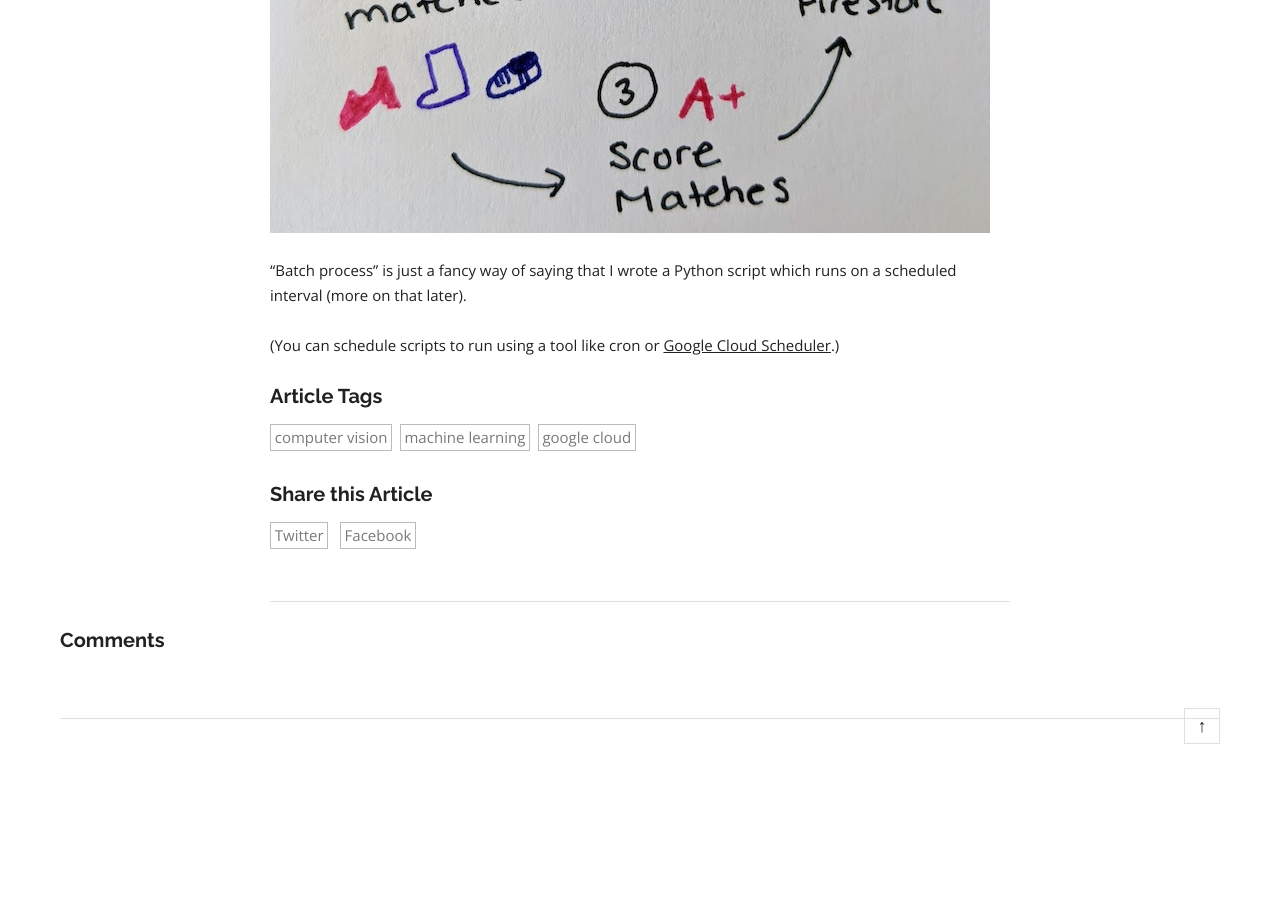
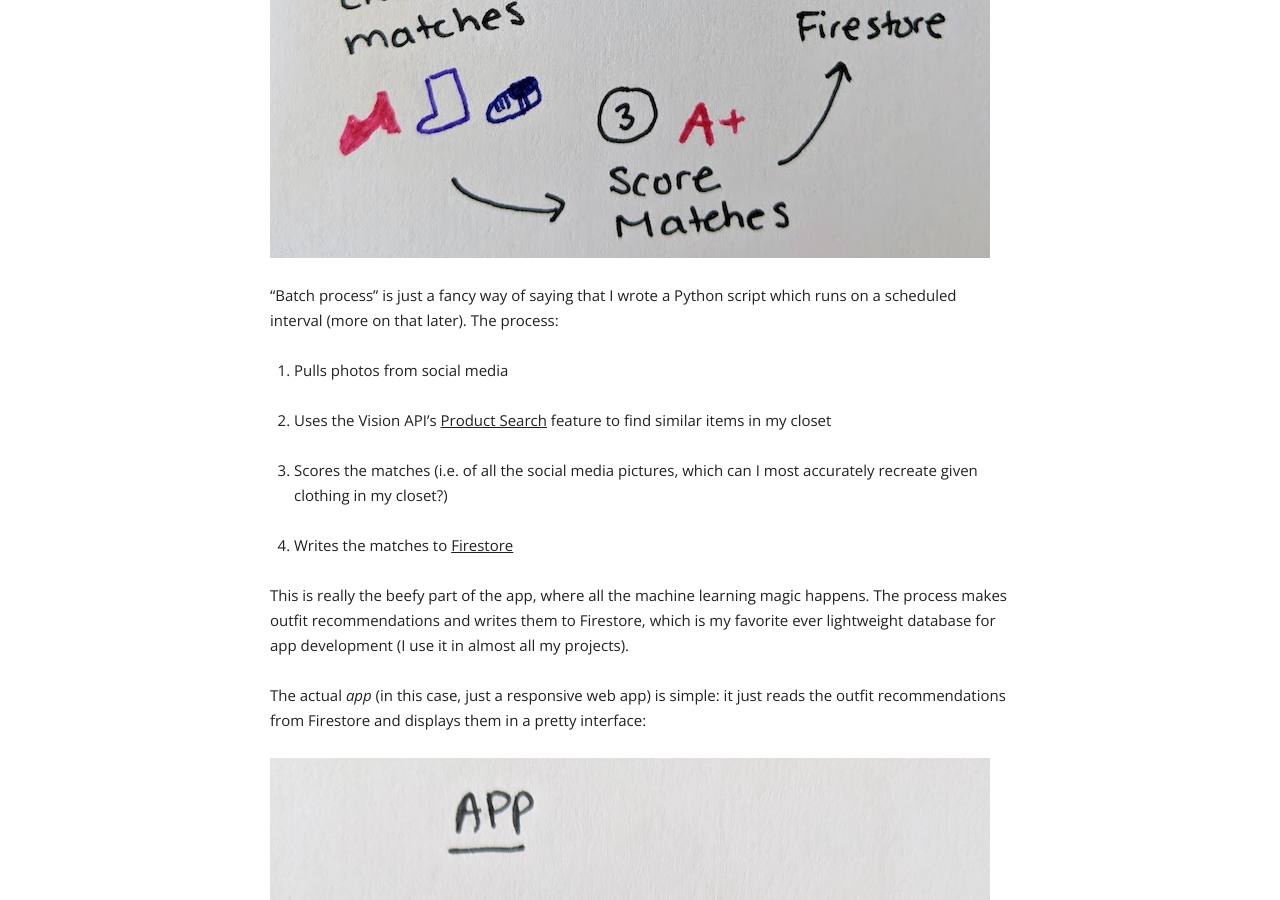
Before and after one commit to dalequark/daleonai, a Jekyll site: the page built from _posts/2020-10-06-can-ai-make-me-trendier.md, in a window 1280 px wide and 900 px high, scrolled down 3438 px. Built offline with Jekyll 4.4.1, drawn with Linux system fonts in a browser that asks for light colours; some web fonts are replaced; a script that is not in the unit is left out; comment, search, counter and statistics services are not loaded; before the commit the page ends 4207 px from its top, so only the background shows below that; some of the changed text lies outside the part shown.

Commit message:
Update Blog “2020-10-06-can-ai-make-me-trendier”

```diff
--- a/_posts/2020-10-06-can-ai-make-me-trendier.md
+++ b/_posts/2020-10-06-can-ai-make-me-trendier.md
@@ -49,13 +49,29 @@ The whole app took me about a month to build and cost ~$7.00 in Google Cloud cre
 
 ## The Architecture
 
-I built this app using a combination of [Google Cloud Storage](https://cloud.google.com/storage/?utm_source=google&utm_medium=cpc&utm_campaign=na-US-all-en-dr-bkws-all-all-trial-e-dr-1009135&utm_content=text-ad-none-any-DEV_c-CRE_79747411687-ADGP_Hybrid+%7C+AW+SEM+%7C+BKWS+%7C+US+%7C+en+%7C+EXA+~+Google+Cloud+Storage-KWID_43700007031545851-kwd-11642151515&utm_term=KW_google%20cloud%20storage-ST_google+cloud+storage&gclid=CjwKCAjww5r8BRB6EiwArcckC8WRFN95onXmZi1ly_pfNslOQMjZ6Ex03ypCr7irmeuzPsrDydBL8xoCUV8QAvD_BwE) and [Firebase](firebase.com) for the backend, [React](https://reactjs.org/) for the frontend, and the [Google Cloud Vision API](http://cloud.google.com/vision) for the ML bits. I divided the architecture into two bits.
+I built this app using a combination of [Google Cloud Storage](https://cloud.google.com/storage/?utm_source=google&utm_medium=cpc&utm_campaign=na-US-all-en-dr-bkws-all-all-trial-e-dr-1009135&utm_content=text-ad-none-any-DEV_c-CRE_79747411687-ADGP_Hybrid+%7C+AW+SEM+%7C+BKWS+%7C+US+%7C+en+%7C+EXA+~+Google+Cloud+Storage-KWID_43700007031545851-kwd-11642151515&utm_term=KW_google%20cloud%20storage-ST_google+cloud+storage&gclid=CjwKCAjww5r8BRB6EiwArcckC8WRFN95onXmZi1ly_pfNslOQMjZ6Ex03ypCr7irmeuzPsrDydBL8xoCUV8QAvD_BwE), [Firebase](firebase.com), and Cloud Functions for the backend, [React](https://reactjs.org/) for the frontend, and the [Google Cloud Vision API](http://cloud.google.com/vision) for the ML bits. I divided the architecture into two bits.
 
 First, there's the *batch process*, which runs every hour (or however frequently you like) in the Cloud:
 
 ![Diagram of batch process for making outfit recommendations](/images/pxl_20201014_203905793.jpg "The \"batch process\" makes outfit recommendations using AI")
 
-"Batch process" is just a fancy way of saying that I wrote a Python script which runs on a scheduled interval (more on that later).
+"Batch process" is just a fancy way of saying that I wrote a Python script which runs on a scheduled interval (more on that later). The process:
+
+1.  Pulls photos from social media
+
+2. Uses the Vision API's [Product Search](https://cloud.google.com/vision/product-search/docs) feature to find similar items in my closet
+
+3. Scores the matches (i.e. of all the social media pictures, which can I most accurately recreate given clothing in my closet?)
+
+4. Writes the matches to [Firestore](https://firebase.google.com/docs/firestore)
+
+This is really the beefy part of the app, where all the machine learning magic happens. The process makes outfit recommendations and writes them to Firestore, which is my favorite ever lightweight database for app development (I use it in almost all my projects).
+
+The actual *app* (in this case, just a responsive web app) is simple: it just reads the outfit recommendations from Firestore and displays them in a pretty interface:
+
+![Architecture diagram of a web app reading from Firestore](/images/pxl_20201014_204154884.jpg "The web app just displays data from Firestore")
+
+
 
 
 
```
Also changed, not shown: images/pxl_20201014_204154884.jpg (added).
